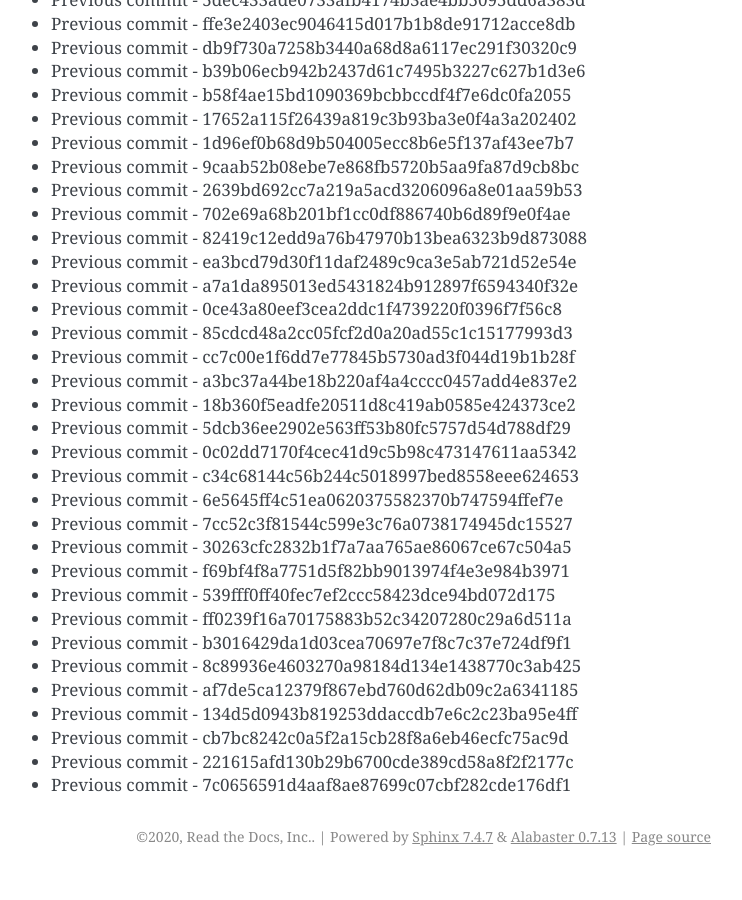
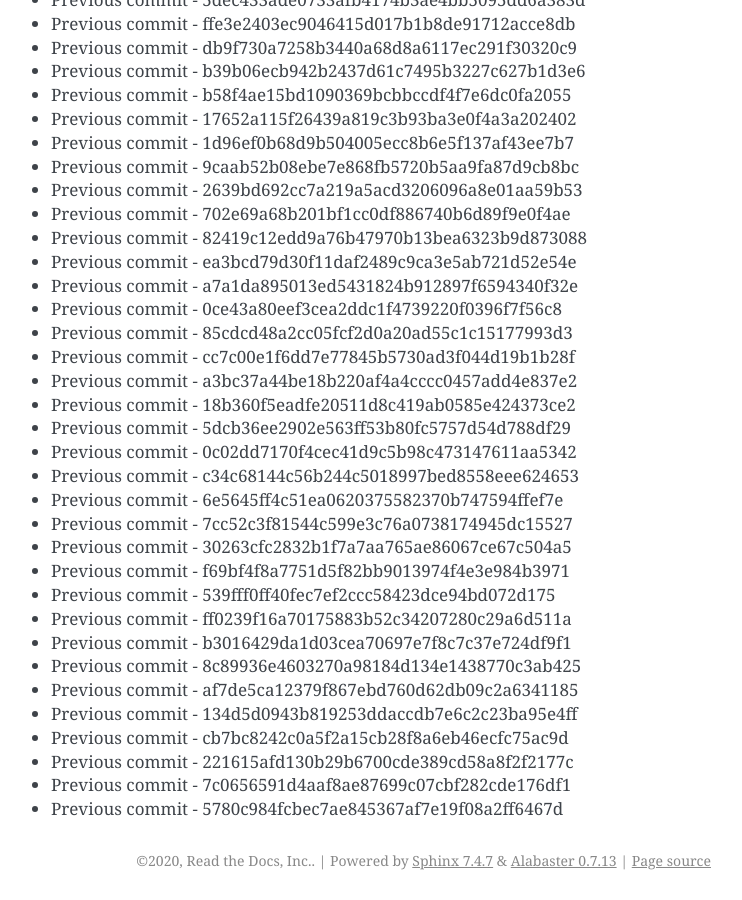
Before and after one commit to readthedocs/rtd-git-stresstest, a Sphinx documentation site: the page built from docs/updates.rst, in a window 1280 px wide and 900 px high, scrolled down 30116 px. Shown: the whole window, without its empty margins (399-1141 px from the left). Built offline with Sphinx 7.4.7, drawn with Linux system fonts in a browser that asks for light colours; before the commit the page ends 30992 px from its top, so only the background shows below that.

Commit message:
Generating commit from previous: 5780c984fcbec7ae845367af7e19f08a2ff6467d

```diff
--- a/docs/updates.rst
+++ b/docs/updates.rst
@@ -1297,3 +1297,4 @@ It can be tested for any performance characteristics.
 * Previous commit - cb7bc8242c0a5f2a15cb28f8a6eb46ecfc75ac9d
 * Previous commit - 221615afd130b29b6700cde389cd58a8f2f2177c
 * Previous commit - 7c0656591d4aaf8ae87699c07cbf282cde176df1
+* Previous commit - 5780c984fcbec7ae845367af7e19f08a2ff6467d
```
